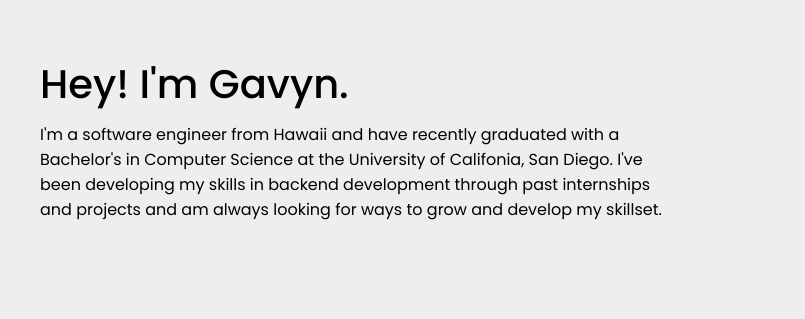
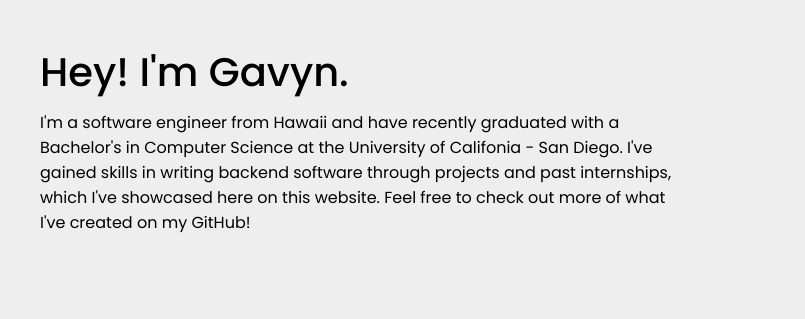
Before and after one commit to gavyn-ezell/PortfolioV2, a plain HTML site: page index.html in a window 1280 px wide. Shown: the part 227-546 px from the top of the page, 0-805 px from the left. Drawn offline with Linux system fonts and the light colour scheme.

Commit message:
link to ray tracer and description change

```diff
--- a/index.html
+++ b/index.html
@@ -48,25 +48,9 @@
         </div>
         <p class="desc">
           I'm a software engineer from Hawaii and have recently graduated with a Bachelor's in Computer Science at the
-          University of Califonia, San Diego. I've been developing my skills in backend development through past internships
-          and projects and am always looking for ways to grow and develop my skillset.
+          University of Califonia - San Diego. I've gained skills in writing backend software through projects and past
+          internships, which I've showcased here on this website. Feel free to check out more of what I've created on my GitHub!
         </p>
-        <!-- <p id="languages-title">Languages:</p> -->
-        <!-- <div id="languages">
-          <div class="java">Python</div>
-          <div class="python">Javascript</div>
-          <div class="cplus">C++</div>
-          <div class="csharp">C#</div>
-        </div>
-
-        <p id="tech-title">Technologies:</p>
-        <div id="techs">
-          <div class="unity">Unity</div>
-          <div class="sql">MySQL</div>
-          <div class="express">Express.js</div>
-          <div class="node">Node.js</div>
-          <div class="mongo">MongoDB</div>
-        </div> -->
 
         <div class="bottom-about">
           <div class="resume-div">
@@ -133,6 +117,7 @@
           Reads a formatted input/scene file containing triangle, sphere, and lighting information.
           Additionally built a script to help translate simple .obj files into a readable input/scene file format.
           Follows Phong shading, additionally incorporates a Bounding Volume Hiererarchy to accelerate rendering times.
+          Project can be found <a href="https://github.com/gavyn-ezell/raytracer" target="_blank"><strong>here</strong></a>.
 
           <!-- <a href="RESUMEPDF.pdf" target="_blank"><span class="reach">Reach out to me</span></a> for access to the GitHub repo! -->
         </p>
```
